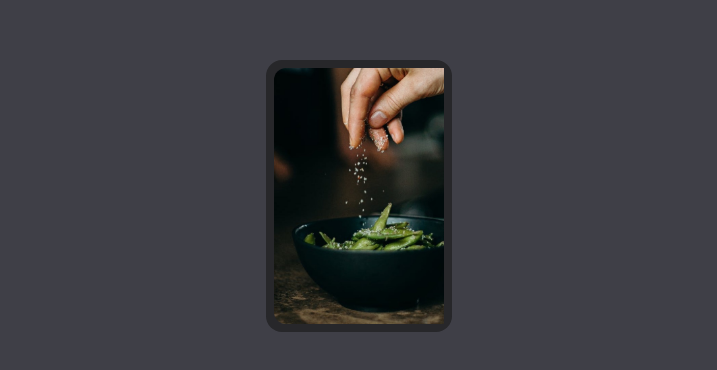
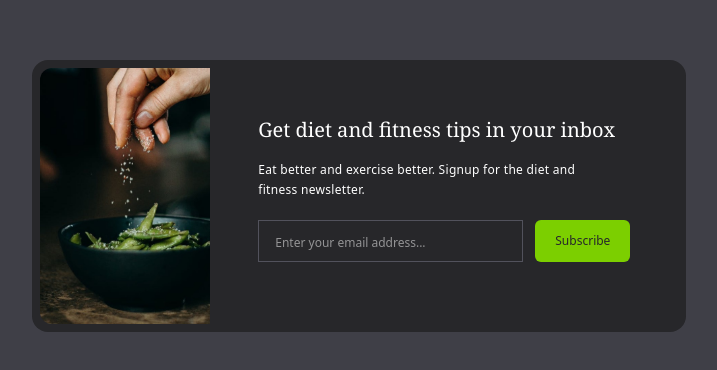
Before and after one commit to asnganje/email-subscribe, a plain HTML site: page email.html in a window 1280 px wide. Shown: the part 204-574 px from the top of the page, without its empty margins (281-998 px from the left). Drawn offline with nearby package versions, Linux system fonts and the light colour scheme.

Commit message:
add text and button styling

```diff
--- a/email.html
+++ b/email.html
@@ -14,6 +14,23 @@
           alt=""
           class="object-fit rounded-xl h-80 md:h-64 md:rounded-l-xl md:rounded-r-none transform hover:scale-90 duration-200 hover:rounded-2xl"
           >
+        <div class="p-6 md:p-12">
+          <h2 class="font-serif text-xl font-medium text-center text-white md:text-left">
+            Get diet and fitness tips in your inbox
+          </h2>
+          <p class="max-w-xs my-4 text-xs leading-5 text-white tracking-wide">
+            Eat better and exercise better. Signup for the diet and fitness newsletter.
+          </p>
+          <div class="flex flex-col mt-5 space-y-4 md:space-x-3 md:flex-row md:space-y-0">
+            <input type="text"
+              placeholder="Enter your email address..."
+              class="p-2 px-4 text-center text-white bg-zinc-800 border border-zinc-600 placeholder:text-xs placeholder:text-center md:text-left placeholder:md:text-left focus:outline-none"
+              >
+            <button class="px-5 py-3 text-xs rounded-md cursor-pointer duration-1000 text-zinc-800 bg-lime-500 hover:bg-lime-700 hover:text-white">
+              Subscribe
+            </button>
+          </div>
+        </div>
       </div>
     </div>
   </div>
```
